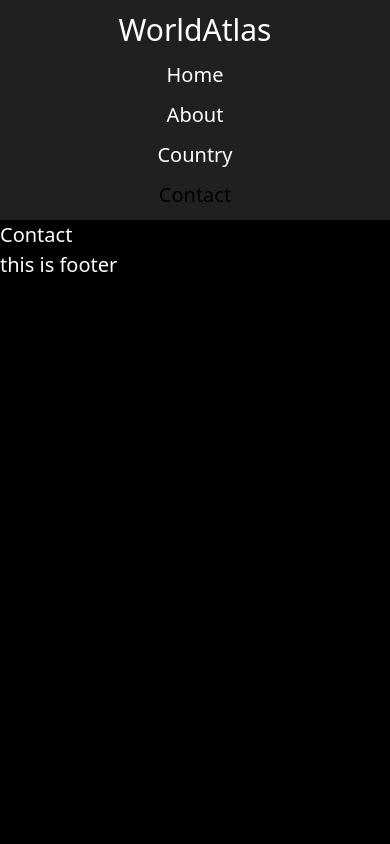
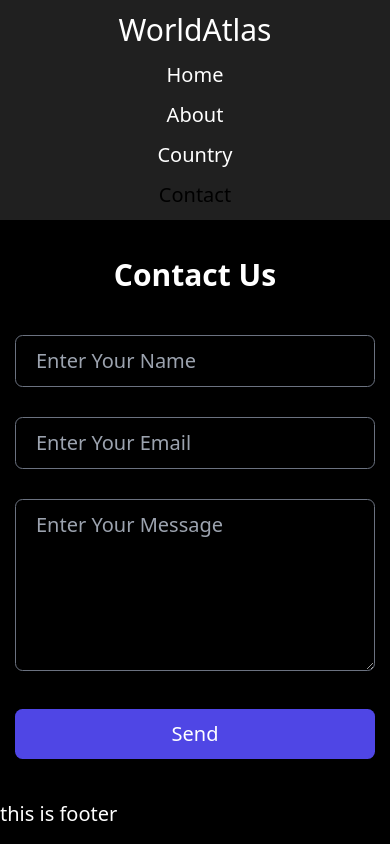
Before and after one commit to kunal-bhati2002/WorldAtlas, a React (Vite) app: page /contact in a window 390 px wide. Built offline with nearby package versions, Linux system fonts and the light colour scheme.

Commit message:
Responsive Contact Page with State

```diff
--- a/src/pages/Contact.tsx
+++ b/src/pages/Contact.tsx
@@ -1,6 +1,73 @@
+import React, { useState } from "react";
+
 function Contact() {
+
+    const [username, setUsername] = useState("");
+    const [useremail, setUseremail] = useState("");
+    const [usermessage, setUsermessage] = useState("");
+
+    const handleFormSubmit = (e: React.FormEvent<HTMLFormElement>) => {
+        e.preventDefault();
+
+        const UserData = {
+            username,
+            useremail,
+            usermessage,
+        }
+        console.log(UserData);
+        setUsername("");
+        setUseremail("");
+        setUsermessage("");
+    }
+
     return (<>
-        <h1>Contact</h1>
+        <section className="container mx-auto text-center">
+            <h2 className="m-7 font-semibold text-2xl">Contact Us</h2>
+
+            <form
+                autoComplete="off"
+                className="flex flex-col gap-6 m-8 max-w-md px-3 md:max-w-lg mx-auto"
+                onSubmit={handleFormSubmit}
+            >
+                <div>
+                    <input
+                        className="w-full bg-black text-white border border-gray-500 rounded-md px-4 py-2"
+                        type="text"
+                        required
+                        placeholder="Enter Your Name"
+                        value={username}
+                        onChange={(e) => setUsername(e.target.value)}
+                    />
+                </div>
+                <div>
+                    <input
+                        className="w-full bg-black text-white border border-gray-500 rounded-md px-4 py-2"
+                        type="email"
+                        required
+                        placeholder="Enter Your Email"
+                        value={useremail}
+                        onChange={(e) => setUseremail(e.target.value)}
+                    />
+                </div>
+                <div>
+                    <textarea
+                        cols={24}
+                        rows={5}
+                        className="w-full bg-black text-white border border-gray-500 rounded-md px-4 py-2"
+                        required
+                        placeholder="Enter Your Message"
+                        value={usermessage}
+                        onChange={(e) => setUsermessage(e.target.value)}
+                    />
+                </div>
+                <button
+                    type="submit"
+                    className="bg-indigo-600 text-white font-medium py-2 px-6 rounded-md shadow-md "
+                >
+                    Send
+                </button>
+            </form>
+        </section >
     </>);
 }
 
```
